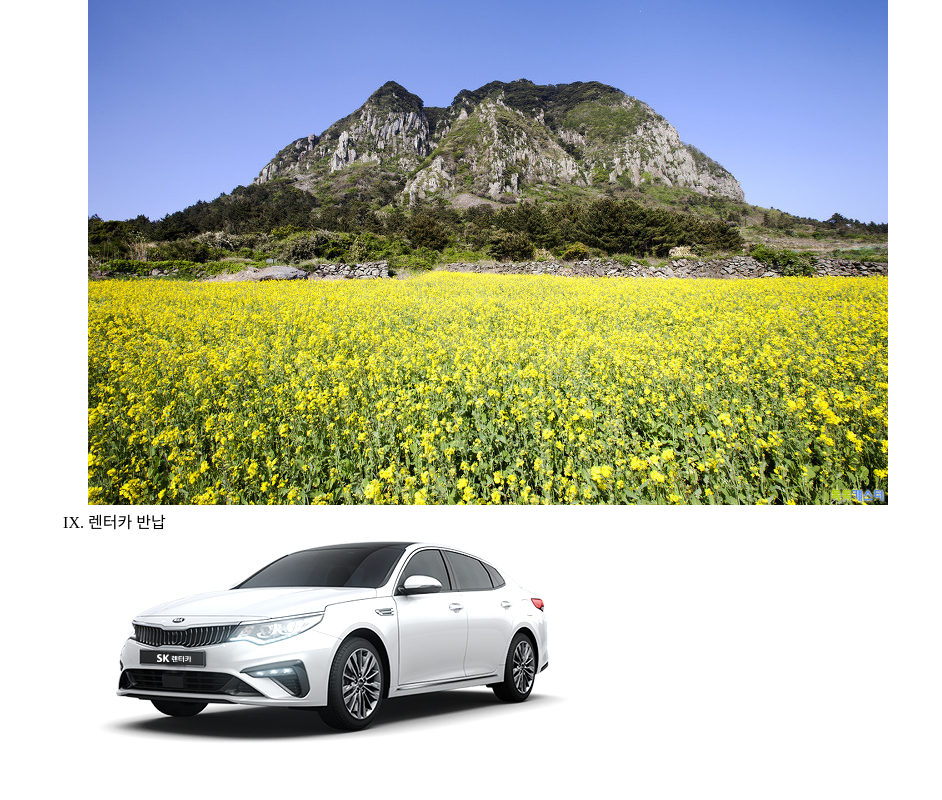
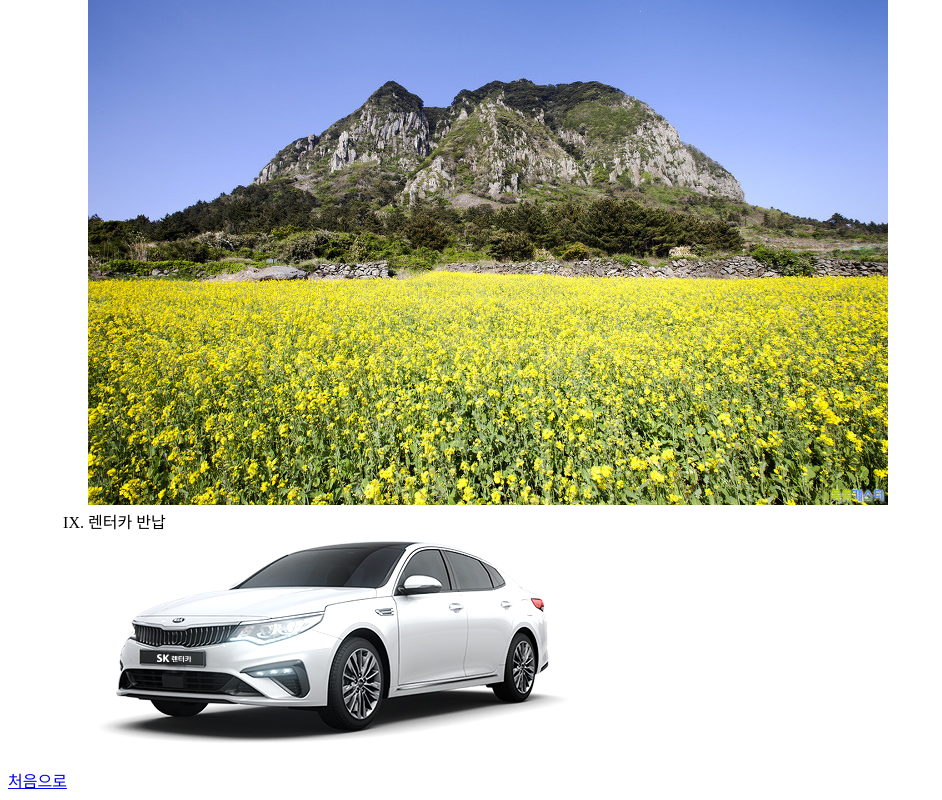
Before and after one commit to gwongibeom/gwongibeom-web-class, a plain HTML site: page code_02/list.html in a window 1280 px wide. Shown: the part 1550-2350 px from the top of the page, without its empty margins (0-942 px from the left). Before the commit the page ends 2318 px from the top, so only its background shows below. Drawn offline with Linux system fonts and the light colour scheme.

Commit message:
add go to first

```diff
--- a/code_02/list.html
+++ b/code_02/list.html
@@ -58,5 +58,6 @@
             </ol>
         </li>
     </ul>
+    <a href="../index.html">처음으로</a>
 </body>
 </html>
```
